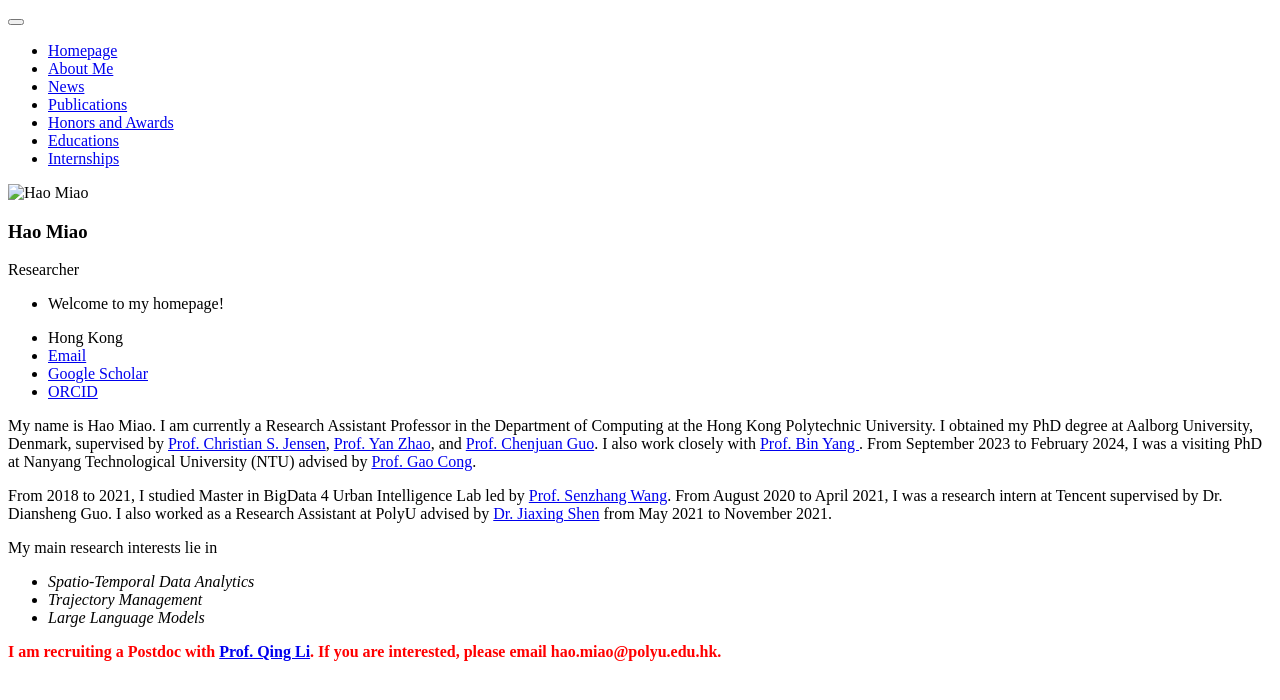
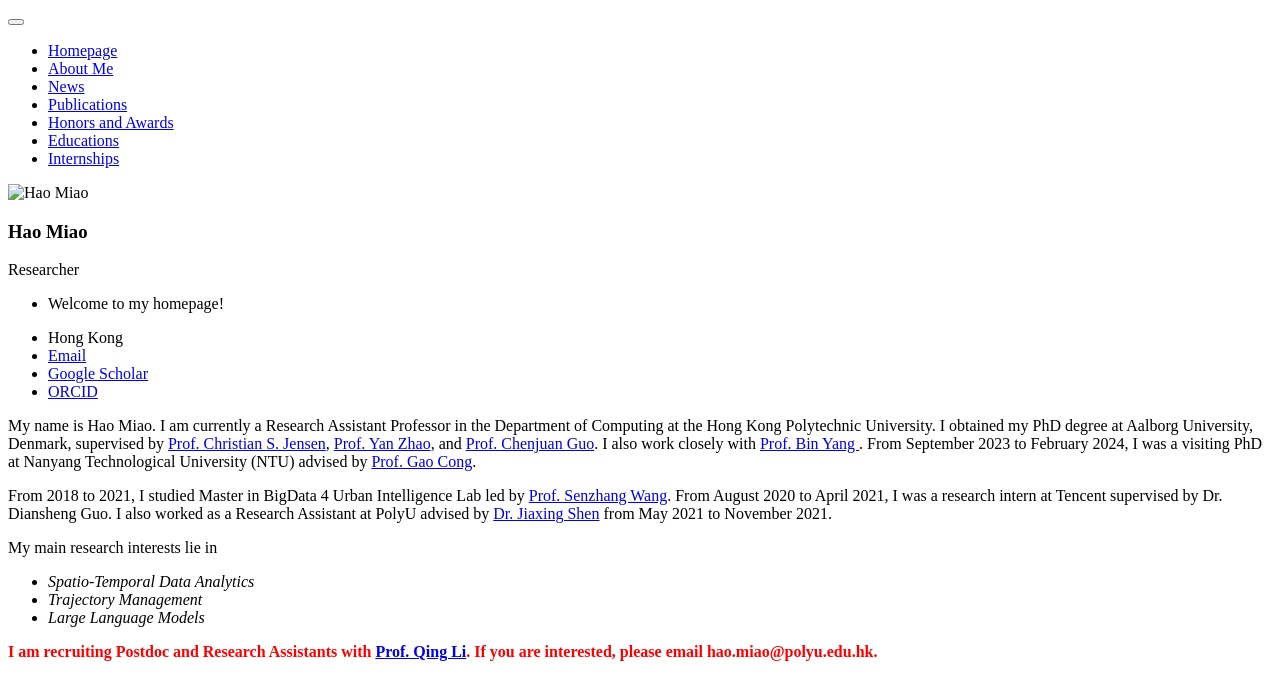
Before and after one commit to MiaoHaoSunny/MiaoHaoSunny.github.io, a Jekyll site: the page built from _pages/includes/intro.md, in a window 1280 px wide. Shown: the top 700 px of the page. Built offline with Jekyll 4.4.1, drawn with Linux system fonts in a browser that asks for light colours; our own code applies the rules of GitHub Pages for plain Markdown files.

Commit message:
Update intro.md

```diff
--- a/_pages/includes/intro.md
+++ b/_pages/includes/intro.md
@@ -8,7 +8,7 @@ My main research interests lie in
 - _Trajectory Management_
 - _Large Language Models_
 
-<b><font color="red">I am recruiting a Postdoc with <a href="https://www4.comp.polyu.edu.hk/~csqli/">Prof. Qing Li</a>. If you are interested, please email hao.miao@polyu.edu.hk.</font></b>
+<b><font color="red">I am recruiting Postdoc and Research Assistants with <a href="https://www4.comp.polyu.edu.hk/~csqli/">Prof. Qing Li</a>. If you are interested, please email hao.miao@polyu.edu.hk.</font></b>
 
 <!-- I have published 10+ papers at top-tier DB/DM conferences and journals such as ICDE, CIKM, and TKDE. -->
 <!-- <a href='https://scholar.google.com/citations?user=eRouT0MAAAAJ'><img src="https://img.shields.io/endpoint?logo=Google%20Scholar&url=https%3A%2F%2Fcdn.jsdelivr.net%2Fgh%2FRayeRen%2Fmiaohaosunny.github.io@google-scholar-stats%2Fgs_data_shieldsio.json&labelColor=f6f6f6&color=9cf&style=flat&label=citations"></a> -->
```
